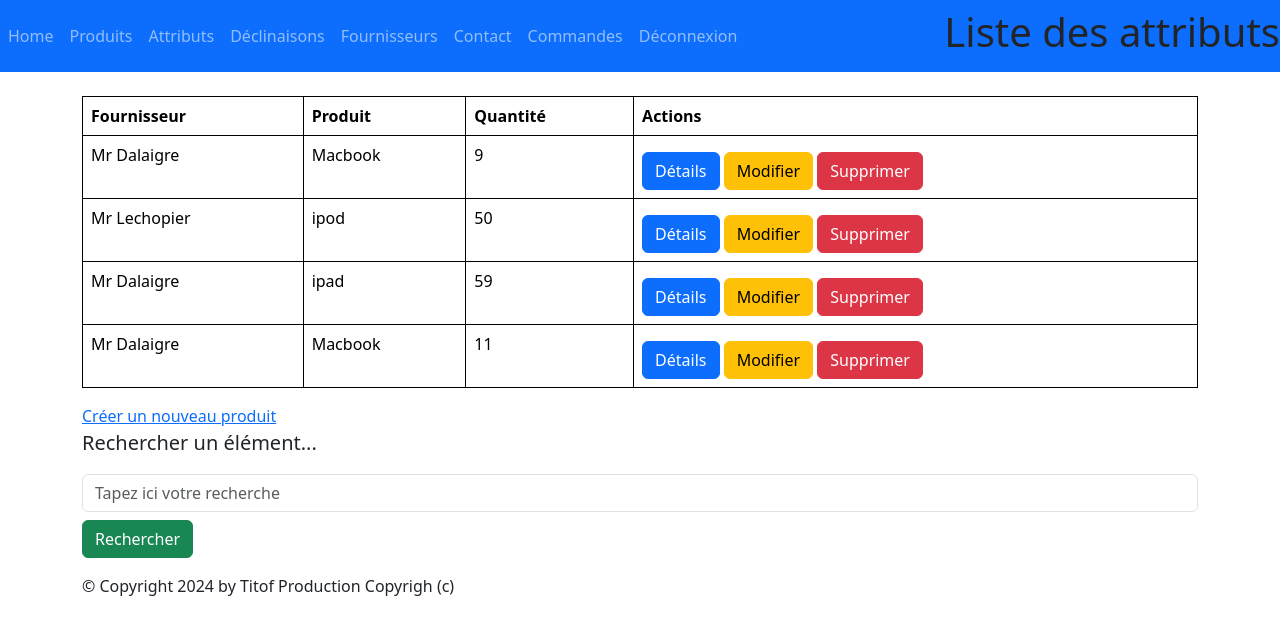
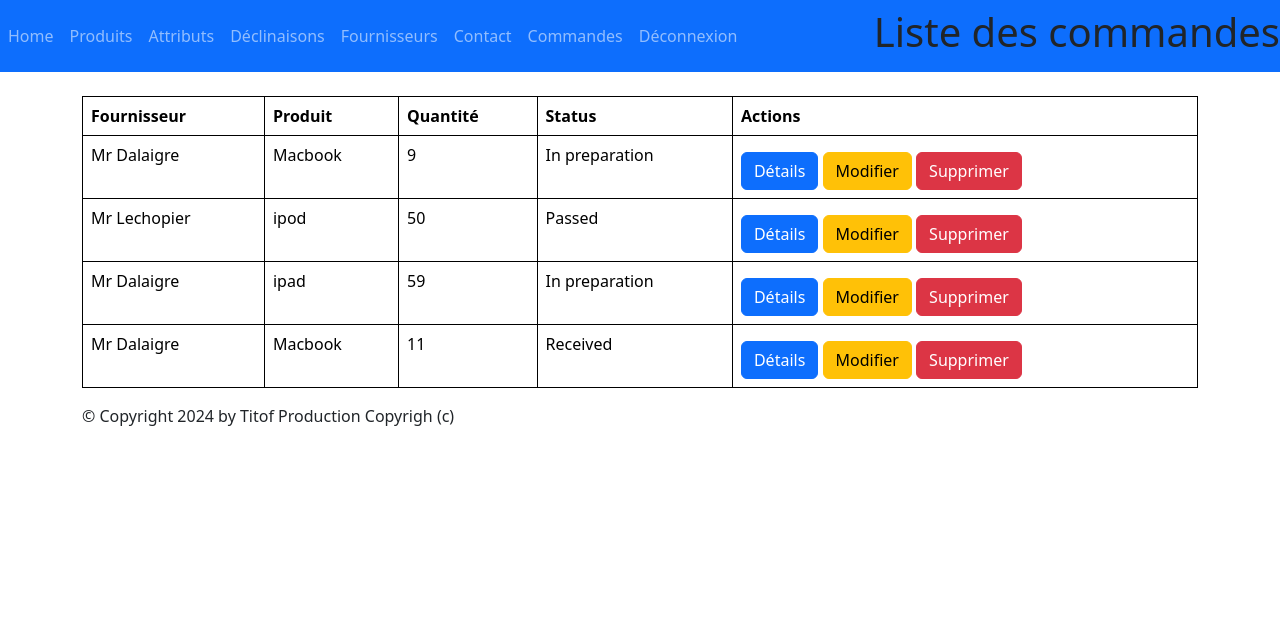
Before and after one commit to NastyaKonk/TP_NOTE_PROG, a Django app: page /monapp/order/list in a window 1280 px wide. Shown: the top 635 px of the page. Run offline with Django 5.2, Linux system fonts and the light colour scheme; a user stored in the database is signed in; data comes from the database, SQL or seed files in the repository; both versions use the stored data as it was after the commit; some libraries are stand-ins or nearby versions.

Commit message:
Add order features

```diff
--- a/monapp/forms.py
+++ b/monapp/forms.py
@@ -37,3 +37,9 @@ class OrderForm(forms.ModelForm):
         model = Order
         fields = '__all__'
         exclude = ('status', )
+
+    def __init__(self, *args, **kwargs):
+        super(OrderForm, self).__init__(*args, **kwargs)
+        self.fields['product_id'].widget.attrs['readonly'] = True
+        self.fields['fournisseur_id'].widget.attrs['readonly'] = True
+        self.fields['prix'].widget.attrs['readonly'] = True
--- a/monapp/templates/monapp/list_order.html
+++ b/monapp/templates/monapp/list_order.html
@@ -5,7 +5,7 @@ Mon application DJANGO
 {% endblock %}
 
 {% block menu %}
-<h1>Liste des attributs</h1>
+<h1>Liste des commandes</h1>
 {% endblock %}
 {% block contenu %}
 <table class="table">
@@ -13,6 +13,7 @@ Mon application DJANGO
         <th>Fournisseur</th>
         <th>Produit</th>
         <th>Quantité</th>
+        <th>Status</th>
         <th>Actions</th>
     </thead>
     <tbody>
@@ -21,6 +22,7 @@ Mon application DJANGO
             <td>{{ order.fournisseur_id.name }}</td>
             <td>{{ order.product_id.name }}</td>
             <td>{{ order.quantity }}</td>
+            <td>{{ order.get_status_display }}</td>
             <td>
                 <a href="{% url 'order-detail' order.id %}" class="btn btn-primary mt-2">Détails</a>
                 <a href="{% url 'order-update' order.id %}" class="btn btn-warning mt-2">Modifier</a>
@@ -29,12 +31,5 @@ Mon application DJANGO
         </tr>
         {% endfor %}
     </tbody>
-</table><a href="{% url 'order-add' %}">Créer un nouveau produit</a>
-<!-- Barre de recherche -->
-<p class="lead mb-3 ml-0">Rechercher un élément...</p>
-<form method="GET" action="">
-    <input class="form-control" type="text" name="search" placeholder="Tapez ici votre recherche"
-        value="{{ request.GET.search }}">
-    <button type="submit" class="btn btn-success mt-2">Rechercher</button>
-</form>
+</table>
 {% endblock %}
--- a/monapp/urls.py
+++ b/monapp/urls.py
@@ -37,6 +37,7 @@ urlpatterns = [
    path("order/<pk>/update/",views.OrderUpdateView.as_view(), name="order-update"),
    path("order/add/", views.OrderCreateView.as_view(), name = "order-add"),
    path("order/<pk>/delete/",views.OrderDeleteView.as_view(), name="order-delete"),
+   path("order/<pk>/delete/",views.OrderDeleteView.as_view(), name="order-delete"),
 
 
    #path("home", views.home, name="home"),
--- a/monapp/views.py
+++ b/monapp/views.py
@@ -385,7 +385,7 @@ class OrderListView(ListView):
   def get_queryset(self):
     query = self.request.GET.get('search')
     if query:
-      return Order.objects.filter(name__icontains=query)
+      return Order.objects.filter(fournisseur_id__icontains=query)
     return Order.objects.all()
 
   def get_context_data(self, **kwargs):
@@ -402,7 +402,24 @@ class OrderDetailView(DetailView):
   def get_context_data(self, **kwargs):
     context = super(OrderDetailView, self).get_context_data(**kwargs)
     context['titremenu'] = "Détail commande"
+    order = self.get_object()
+    context['prix_total'] = order.prix * order.quantity
     return context
+
+  def post(self, request, *args, **kwargs):
+        order = self.get_object()  # Get the order from the URL's kwargs
+        prdct = get_object_or_404(Product, id=order.product_id.id)
+
+        if order.status == 0:
+            order.status = 1
+            order.save()
+        elif order.status == 1:
+            order.status = 2
+            prdct.stock += 1
+            order.save()
+            prdct.save()
+
+        return redirect('order-detail', pk=order.pk)
 
 @method_decorator(login_required, name='dispatch')
 class OrderCreateView(CreateView):
```
Also changed, not shown: monapp/templates/monapp/detail_order.html (+13 -1 lines), db.sqlite3.
